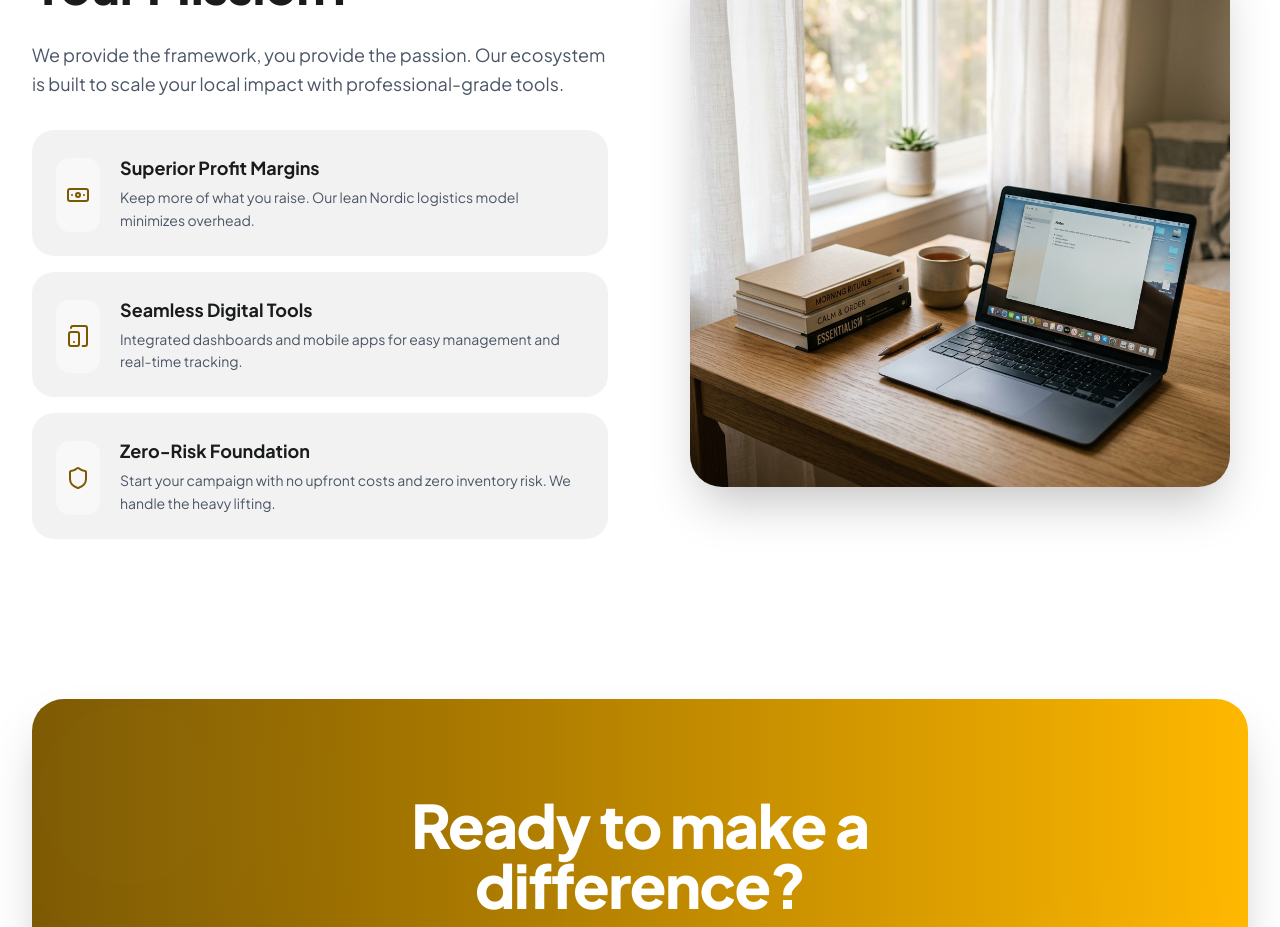
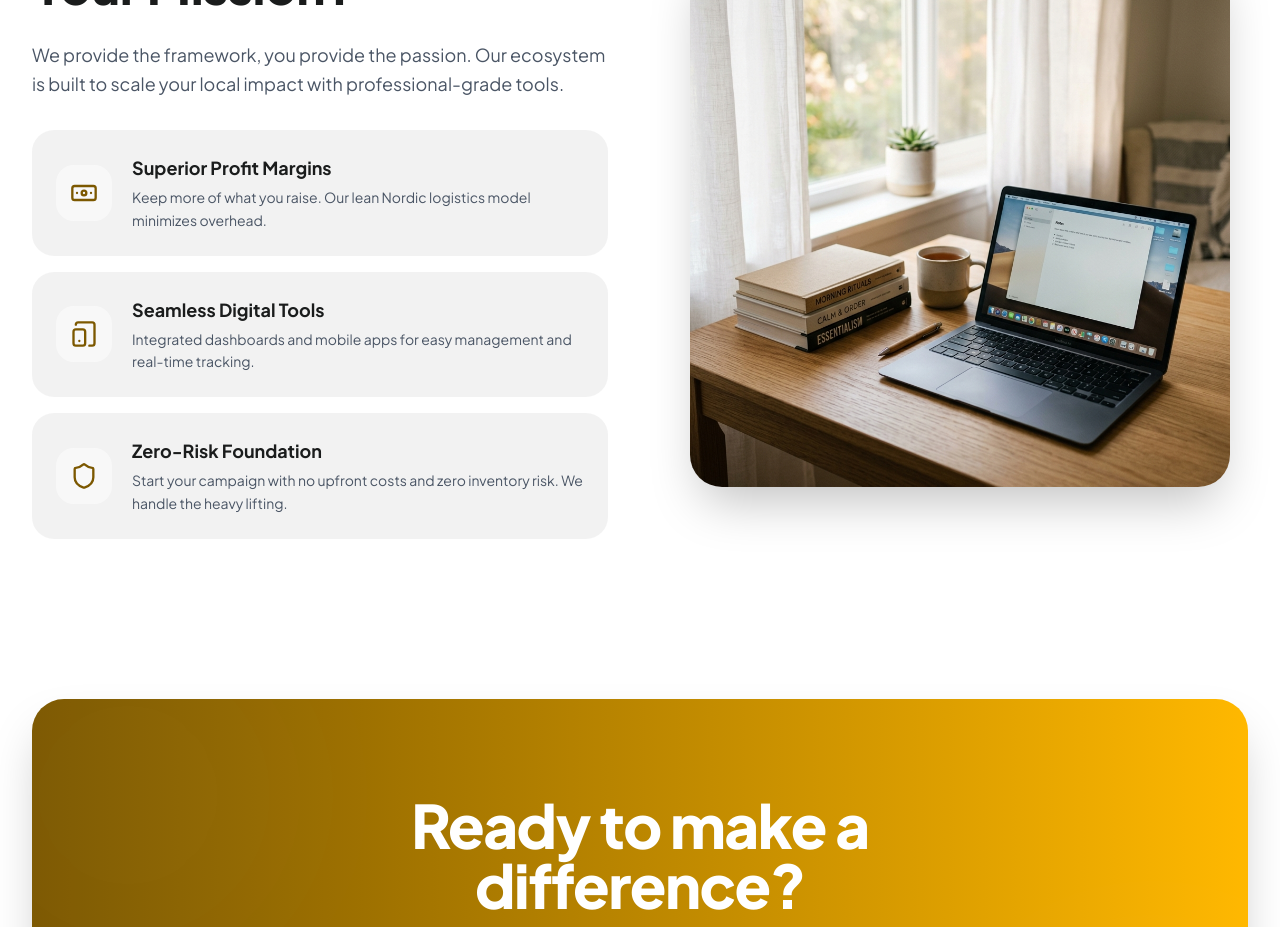
Before and after one commit to apponislam/proteinw-frontend, a Next.js app: page /mission in a window 1280 px wide. Shown: the part 1860-2787 px from the top of the page. Built offline with nearby package versions, Linux system fonts and the light colour scheme; no server answers.

Commit message:
add SupportMission component to display platform value propositions

```diff
--- a/components/mission/SupportMission.tsx
+++ b/components/mission/SupportMission.tsx
@@ -40,10 +40,10 @@ export function SupportMission() {
                             {supportFeatures.map((feature, index) => (
                                 <div
                                     key={index}
-                                    className="flex gap-5 p-6 bg-[#EDEDED]/70 rounded-3xl transition-all duration-300 hover:bg-[#EDEDED] hover:shadow-sm"
+                                    className="flex gap-5 p-6 items-center bg-[#EDEDED]/70 rounded-3xl transition-all duration-300 hover:bg-[#EDEDED] hover:shadow-sm"
                                 >
-                                    <div className="shrink-0 text-[#7C5800] mt-1 bg-white/40 p-2.5 rounded-xl flex items-center justify-center">
-                                        <feature.icon className="w-6 h-6" />
+                                    <div className="w-14 h-14 bg-white/50 rounded-2xl flex items-center justify-center shrink-0">
+                                        <feature.icon className="w-7 h-7 text-[#7C5800]" />
                                     </div>
                                     <div className="space-y-1">
                                         <h3 className="text-lg font-bold text-[#1A1C1C]">
```
